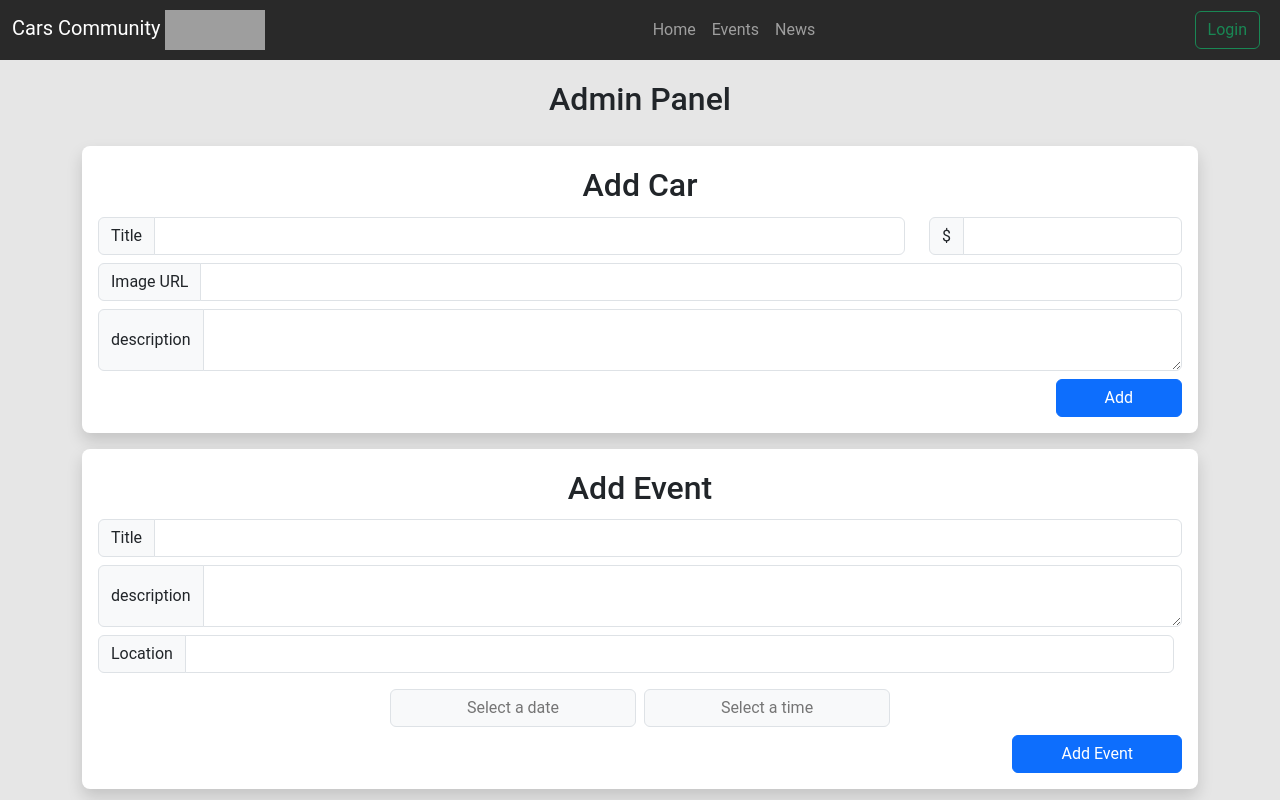
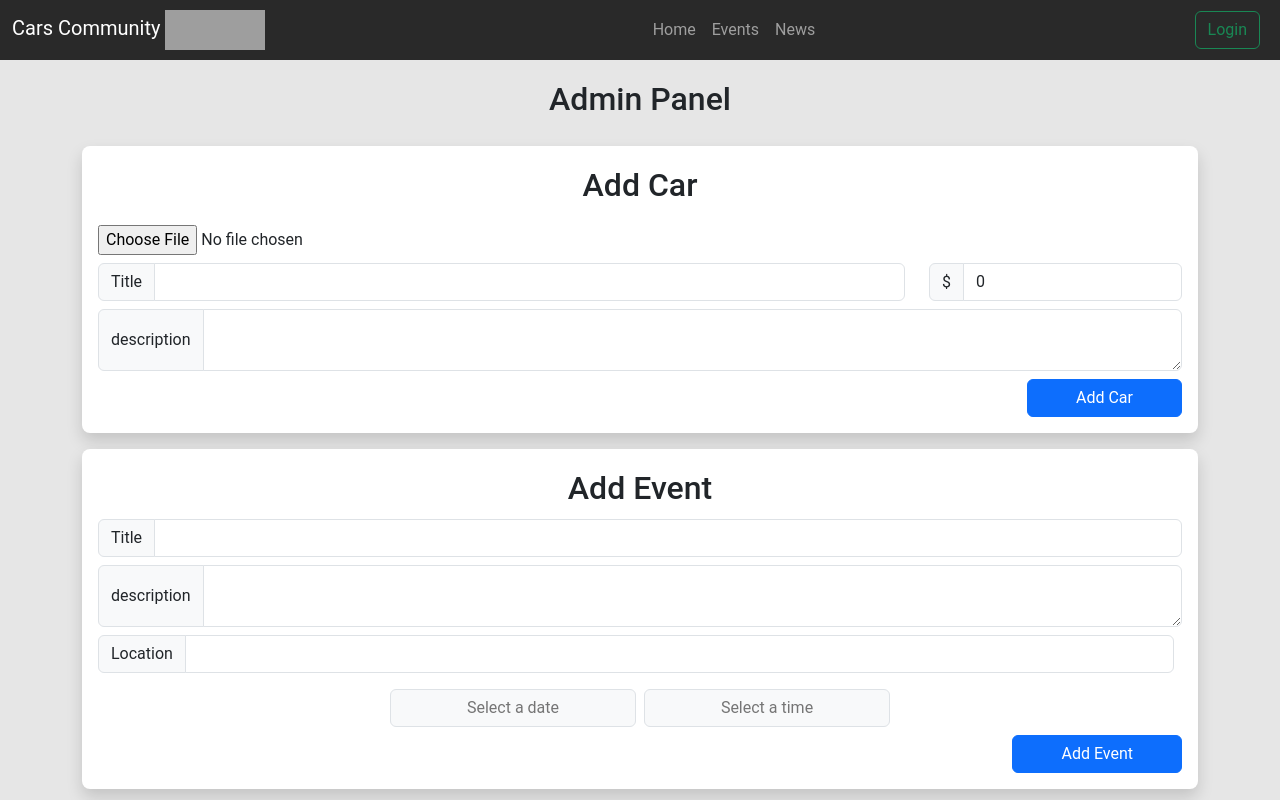
Before and after one commit to bassem620/Cars-Community-Frontend, a React (Create React App) app: page /admin in a window 1280 px wide. Shown: the top 800 px of the page. Built offline with nearby package versions, Linux system fonts and the light colour scheme; grey boxes are pictures that could not be loaded.

Commit message:
Add car - admin panel

```diff
--- a/src/components/admin/AddCar.jsx
+++ b/src/components/admin/AddCar.jsx
@@ -1,54 +1,87 @@
-import React from 'react'
+import axios from 'axios';
+import React, { useRef, useState } from 'react'
+import { useNavigate } from 'react-router-dom';
+
+import { baseUrl } from '../../constants/constants';
 
 const AddCar = () => {
+    const navigate = useNavigate();
+    const user = JSON.parse(localStorage.getItem('user'));
+    const imagesRef = useRef(null);
+    const [image, setImage] =  useState('');
+    const [title, setTitle] =  useState('');
+    const [price, setPrice] =  useState("0");
+    const [desc, setDesc] =  useState('');
+    const [error, setError] = useState("");
+    const [loading, setLoading] = useState(false);
+
+    const handleAddCar = () => {
+        setLoading(true);
+        if(!title || !price || !imagesRef.current.value || !desc) {
+            setError("Please fill all the required fields");
+            setLoading(false);
+            return;
+        }
+        // Form data
+        const formData = new FormData();
+        formData.append('userId', user._id);
+        formData.append('image', image);
+        formData.append('title', title);
+        formData.append('price', price);
+        formData.append('desc', desc);
+        // Submit
+        axios.post(baseUrl + "/cars/addCar", formData)
+            .then( res => navigate(`/cars/${res.data.data._id}`))
+            .catch( err => setError(err?.response?.data?.message))
+            .finally( () => setLoading(false));
+    }
+
     return (
         <div className="col-12 mt-3 p-3 shadow cardAdd bg-white rounded-3">
             <h2 className="text-center p-1">Add Car</h2>
             <div className="row">
-                <div className="col-sm-9">
-                <div class="input-group mb-2">
-                    <span class="input-group-text" id="inputGroup-sizing-default">
+                {/* Image select */}
+                <input type="file" id="image" className='my-2' ref={imagesRef} onChange={ e => setImage(e.target.files[0])}/>
+                {/* Title */}
+                <div className="col-sm-12 col-md-9">
+                    <div className="input-group mb-2">
+                        <span className="input-group-text" id="inputGroup-sizing-default">
                         Title
                         </span>
                         <input
+                        value={title}
+                        onChange={ e => setTitle(e.target.value)}
                         type="text"
-                    class="form-control"
-                    aria-label="Sizing example input"
-                    aria-describedby="inputGroup-sizing-default"
+                        className="form-control"
                         />
                     </div>
                 </div>
-                <div className="col-3">
-                <div class="input-group mb-2">
-                    <span class="input-group-text">$</span>
+                {/* Price */}
+                <div className="col-sm-12 col-md-3">
+                    <div className="input-group mb-2">
+                        <span className="input-group-text">$</span>
                         <input
-                    type="text"
-                    class="form-control"
-                    aria-label="Amount (to the nearest dollar)"
+                        value={price}
+                        onChange={ e => setPrice(e.target.value)}
+                        type="number"
+                        className="form-control"
                         />
                     </div>
                 </div>
             </div>
-            <div class="input-group mb-2">
-                <span class="input-group-text" id="inputGroup-sizing-default">
-                Image URL
-                </span>
-                <input
-                type="text"
-                class="form-control"
-                aria-label="Sizing example input"
-                aria-describedby="inputGroup-sizing-default"
+            {/* Desc */}
+            <div className="input-group mb-2">
+                <span className="input-group-text">description</span>
+                <textarea
+                    className="form-control"
+                    value={desc}
+                    onChange={ e => setDesc(e.target.value)}
                 />
             </div>
-            <div class="input-group mb-2">
-                <span class="input-group-text">description</span>
-                <textarea
-                class="form-control"
-                aria-label="With textarea"
-                ></textarea>
-            </div>
-            <div className="d-flex justify-content-end">
-                <div className="btn btn-primary px-5">Add</div>
+            {/* Btn & Error Msg */}
+            <div className="d-flex justify-content-between align-items-center">
+                <p className='p-o m-0 text-danger fw-bold'>{error}</p>
+                <button onClick={handleAddCar} className="btn btn-primary px-5">{loading ? "Loading..." : "Add Car"}</button>
             </div>
         </div>
     )
```
Lines whose indentation alone changed are shown as unchanged.
